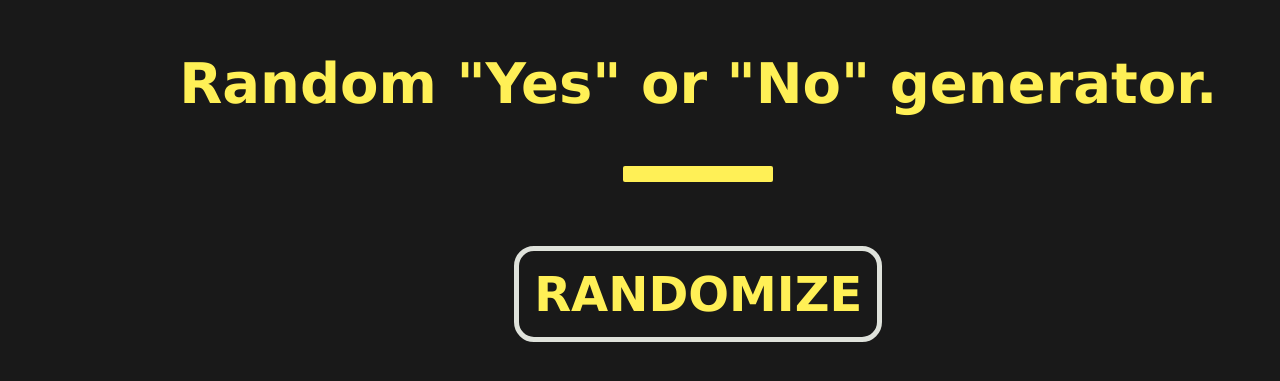
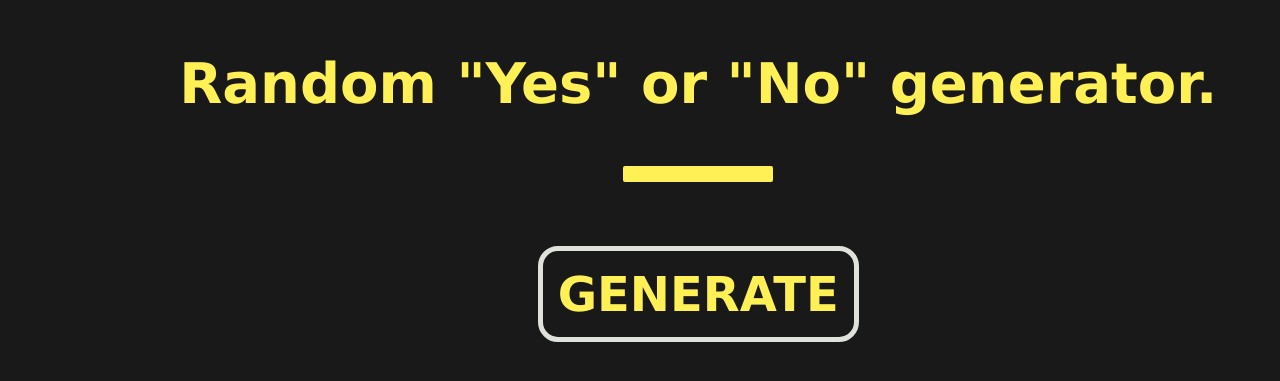
Before and after one commit to IvayloBanchevski/answer-generator, a plain HTML site: page index.html in a window 1280 px wide. Shown: the part 157-538 px from the top of the page. Drawn offline with Linux system fonts and the light colour scheme.

Commit message:
Changed button name to generate.

```diff
--- a/index.html
+++ b/index.html
@@ -14,7 +14,7 @@
 				<div id="answer"></div>
 			</div>
 			<div class="button-wrapper">
-				<a href="" class="main-button">Randomize</a>
+				<a href="" class="main-button">Generate</a>
 			</div>
 		</div>
 	</body>
```
